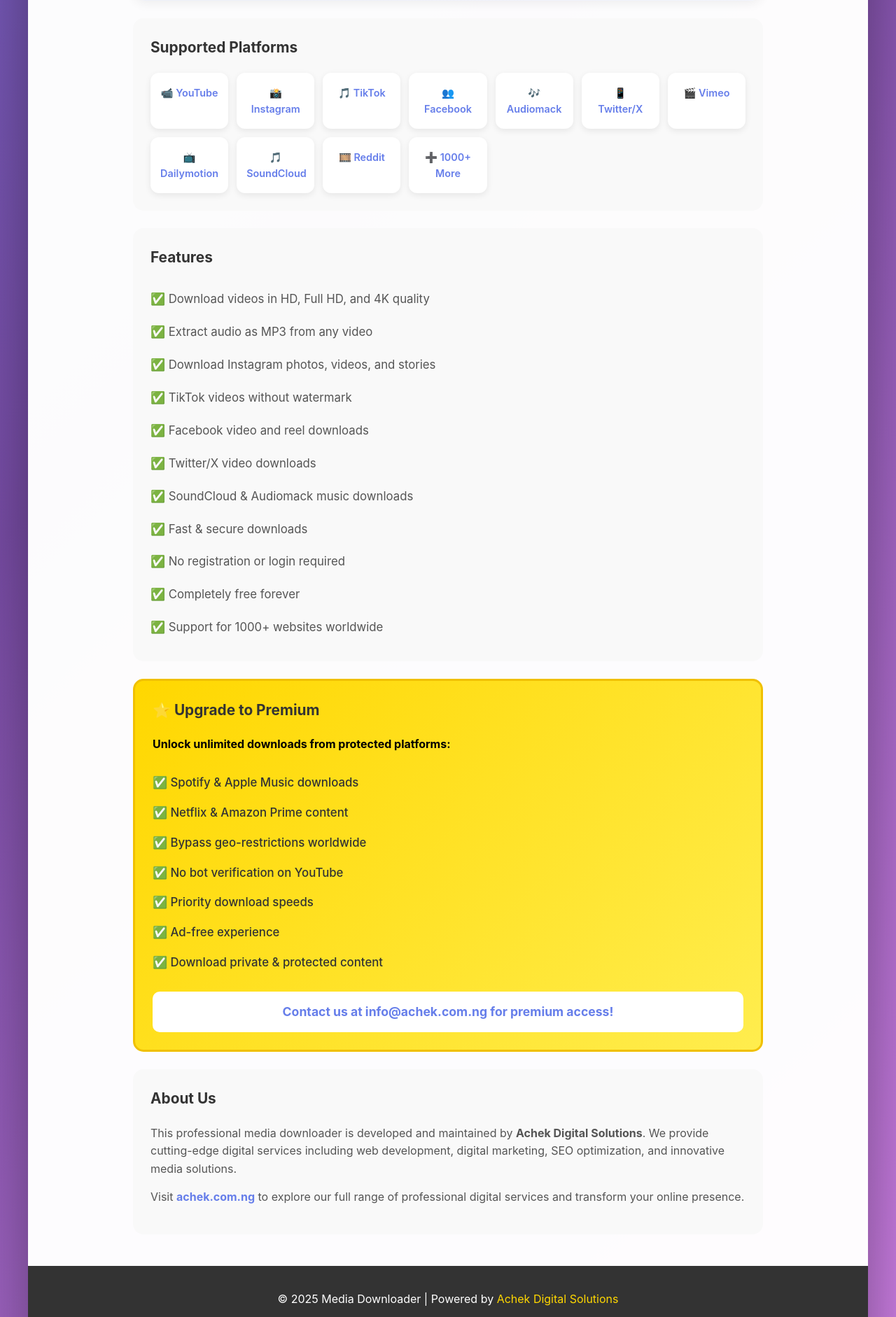
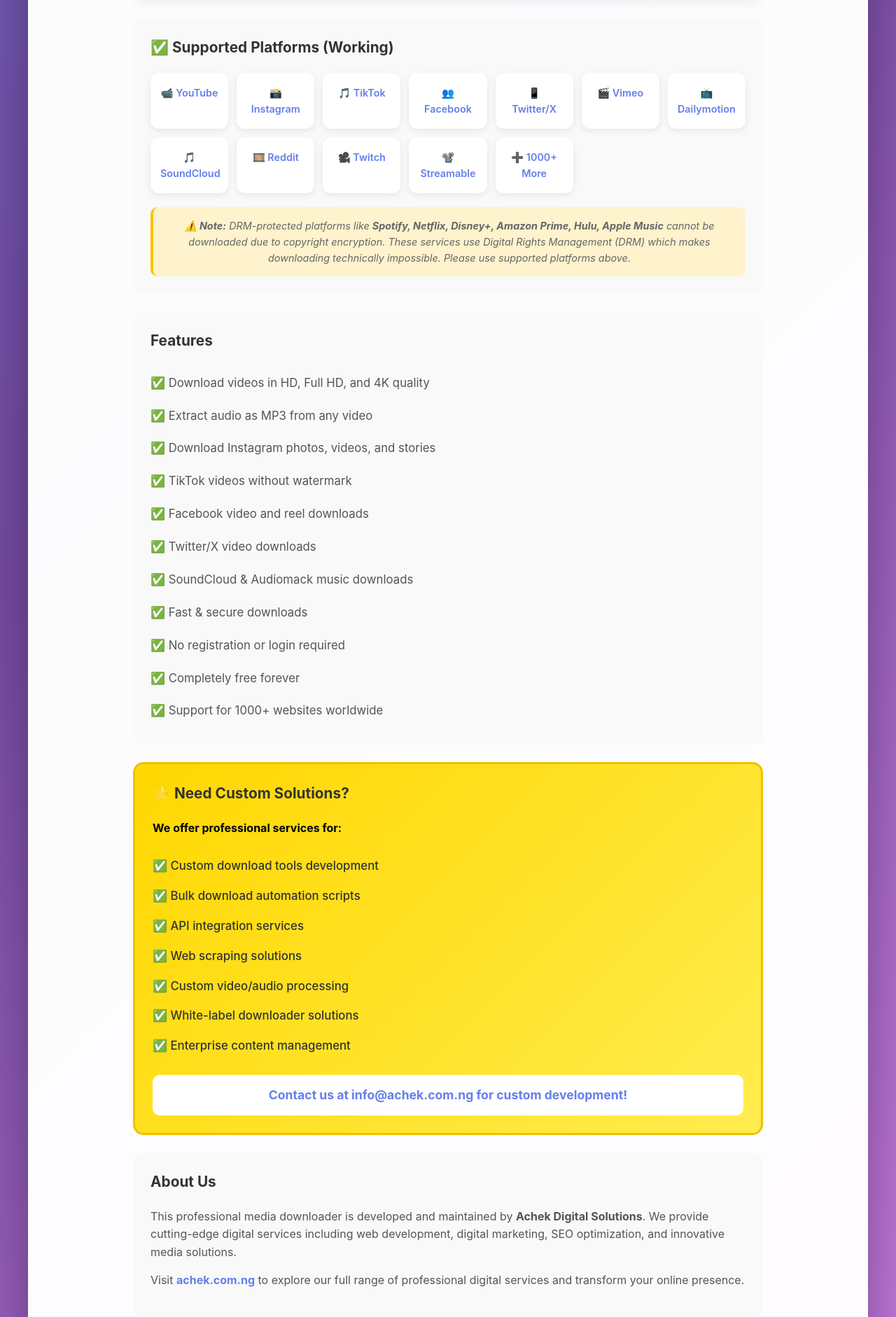
Before and after one commit to naijabuzzed-bit/Achek_Downloader, a Flask app: page / in a window 1280 px wide. Shown: the part 458-2340 px from the top of the page at 70% size. Run offline with Flask 3, Linux system fonts and the light colour scheme; some libraries are stand-ins or nearby versions.

Commit message:
Improve download error handling and platform support messaging
Update yt_dlp options, refine error message parsing, and modify UI to clarify unsupported DRM-protected platforms while promoting custom development services.

Replit-Commit-Author: Agent
Replit-Commit-Session-Id: a006fad9-3b7e-4f91-8c83-45b84ae8853e
Replit-Commit-Checkpoint-Type: intermediate_checkpoint
Replit-Commit-Event-Id: 5e7f5489-6953-4728-b644-3747600a212e
Replit-Commit-Screenshot-Url: https://storage.googleapis.com/screenshot-production-us-central1/032d01b6-158f-42b7-8e76-45150de05bae/a006fad9-3b7e-4f91-8c83-45b84ae8853e/iOp2bFm

```diff
--- a/app.py
+++ b/app.py
@@ -28,23 +28,33 @@ def get_info():
             'no_warnings': True,
             'extract_flat': False,
             'nocheckcertificate': True,
+            'ignoreerrors': False,
             'user_agent': 'Mozilla/5.0 (Windows NT 10.0; Win64; x64) AppleWebKit/537.36 (KHTML, like Gecko) Chrome/120.0.0.0 Safari/537.36',
             'http_headers': {
                 'User-Agent': 'Mozilla/5.0 (Windows NT 10.0; Win64; x64) AppleWebKit/537.36 (KHTML, like Gecko) Chrome/120.0.0.0 Safari/537.36',
                 'Accept': 'text/html,application/xhtml+xml,application/xml;q=0.9,*/*;q=0.8',
                 'Accept-Language': 'en-us,en;q=0.5',
+                'Accept-Encoding': 'gzip, deflate',
                 'Sec-Fetch-Mode': 'navigate',
             },
             'extractor_args': {
                 'youtube': {
                     'player_client': ['android', 'ios', 'web'],
                     'player_skip': ['webpage', 'configs'],
-                    'skip': ['dash', 'hls']
+                },
+                'instagram': {
+                    'api_version': 'v1',
+                },
+                'tiktok': {
+                    'api_hostname': 'api22-normal-c-useast2a.tiktokv.com',
                 }
             },
             'age_limit': None,
             'geo_bypass': True,
-            'geo_bypass_country': 'US'
+            'geo_bypass_country': 'US',
+            'socket_timeout': 30,
+            'retries': 3,
+            'fragment_retries': 3,
         }
 
         with yt_dlp.YoutubeDL(ydl_opts) as ydl:
@@ -100,20 +110,24 @@ def get_info():
             })
 
     except Exception as e:
-        error_message = str(e)
+        error_message = str(e).lower()
 
-        if 'private' in error_message.lower() or 'login' in error_message.lower():
-            return jsonify({'error': '🔐 This content is private or requires login. Upgrade to premium for access to protected content.'}), 400
-        elif 'geo' in error_message.lower() or 'location' in error_message.lower():
-            return jsonify({'error': '🌍 This content may be restricted in your region. Premium users can access geo-restricted content.'}), 400
-        elif '404' in error_message or 'not found' in error_message.lower():
-            return jsonify({'error': '❌ Content not found. Please check the URL and try again.'}), 404
-        elif 'drm' in error_message.lower() or 'spotify' in error_message.lower() or 'netflix' in error_message.lower():
-            return jsonify({'error': '⭐ Premium Content Detected: This platform requires a premium subscription. Upgrade to download from Spotify, Netflix, and other protected platforms.'}), 400
-        elif 'audiomack' in error_message.lower():
-            return jsonify({'error': '🎵 Audiomack download failed. Please verify the URL is correct (format: https://audiomack.com/username/song/song-title).'}), 400
+        if 'spotify' in error_message:
+            return jsonify({'error': '🚫 Spotify uses DRM protection and requires authentication. Spotify downloads are not supported due to copyright protection. Try YouTube Music, SoundCloud, or other platforms instead.'}), 400
+        elif 'netflix' in error_message or 'prime video' in error_message or 'disney' in error_message or 'hulu' in error_message:
+            return jsonify({'error': '🚫 Netflix, Disney+, Prime Video and similar streaming services use heavy DRM encryption. These platforms cannot be downloaded due to copyright protection.'}), 400
+        elif 'audiomack' in error_message:
+            return jsonify({'error': '🎵 Audiomack Error: Please check the URL format. Try the direct song URL like: https://audiomack.com/artist/song-title'}), 400
+        elif 'private' in error_message or 'login' in error_message:
+            return jsonify({'error': '🔐 This content is private or requires login. Try a public video instead.'}), 400
+        elif 'geo' in error_message or 'location' in error_message or 'not available' in error_message:
+            return jsonify({'error': '🌍 This content may be restricted in your region or not available.'}), 400
+        elif '404' in error_message or 'not found' in error_message:
+            return jsonify({'error': '❌ Content not found. Please verify the URL is correct and the content still exists.'}), 404
+        elif 'copyright' in error_message or 'removed' in error_message:
+            return jsonify({'error': '⚠️ This content has been removed due to copyright claims.'}), 400
 
-        return jsonify({'error': f'Unable to process this URL. Try a different link or upgrade to premium for better compatibility.'}), 500
+        return jsonify({'error': f'Unable to process this URL. Supported platforms: YouTube, Instagram, TikTok, Facebook, Twitter, Vimeo, Dailymotion, SoundCloud, and 1000+ others. Note: DRM-protected platforms (Spotify, Netflix, etc.) are not supported.'}), 500
 
 @app.route('/download', methods=['POST'])
 def download():
@@ -134,23 +148,33 @@ def download():
             'quiet': True,
             'no_warnings': True,
             'nocheckcertificate': True,
+            'ignoreerrors': False,
             'user_agent': 'Mozilla/5.0 (Windows NT 10.0; Win64; x64) AppleWebKit/537.36 (KHTML, like Gecko) Chrome/120.0.0.0 Safari/537.36',
             'http_headers': {
                 'User-Agent': 'Mozilla/5.0 (Windows NT 10.0; Win64; x64) AppleWebKit/537.36 (KHTML, like Gecko) Chrome/120.0.0.0 Safari/537.36',
                 'Accept': 'text/html,application/xhtml+xml,application/xml;q=0.9,*/*;q=0.8',
                 'Accept-Language': 'en-us,en;q=0.5',
+                'Accept-Encoding': 'gzip, deflate',
                 'Sec-Fetch-Mode': 'navigate',
             },
             'extractor_args': {
                 'youtube': {
                     'player_client': ['android', 'ios', 'web'],
                     'player_skip': ['webpage', 'configs'],
-                    'skip': ['dash', 'hls']
+                },
+                'instagram': {
+                    'api_version': 'v1',
+                },
+                'tiktok': {
+                    'api_hostname': 'api22-normal-c-useast2a.tiktokv.com',
                 }
             },
             'age_limit': None,
             'geo_bypass': True,
-            'geo_bypass_country': 'US'
+            'geo_bypass_country': 'US',
+            'socket_timeout': 30,
+            'retries': 3,
+            'fragment_retries': 3,
         }
 
         if download_type == 'audio':
@@ -195,20 +219,24 @@ def download():
                 return jsonify({'error': 'Download failed'}), 500
 
     except Exception as e:
-        error_message = str(e)
+        error_message = str(e).lower()
 
-        if 'private' in error_message.lower() or 'login' in error_message.lower():
-            return jsonify({'error': '🔐 This content is private. Upgrade to premium for protected content downloads.'}), 400
-        elif 'geo' in error_message.lower() or 'location' in error_message.lower():
-            return jsonify({'error': '🌍 Content restricted in your region. Premium users get unrestricted access.'}), 400
-        elif '404' in error_message or 'not found' in error_message.lower():
-            return jsonify({'error': '❌ Content not found. Please check the URL.'}), 404
-        elif 'drm' in error_message.lower() or 'spotify' in error_message.lower() or 'netflix' in error_message.lower():
-            return jsonify({'error': '⭐ Premium Required: Download from Spotify, Netflix & protected platforms with premium subscription.'}), 400
-        elif 'audiomack' in error_message.lower():
-            return jsonify({'error': '🎵 Audiomack download failed. Verify URL format or try premium for better support.'}), 400
+        if 'spotify' in error_message:
+            return jsonify({'error': '🚫 Spotify downloads are not supported due to DRM copyright protection.'}), 400
+        elif 'netflix' in error_message or 'prime video' in error_message or 'disney' in error_message or 'hulu' in error_message:
+            return jsonify({'error': '🚫 Streaming services with DRM encryption (Netflix, Disney+, etc.) cannot be downloaded.'}), 400
+        elif 'audiomack' in error_message:
+            return jsonify({'error': '🎵 Audiomack Error: Please use the correct URL format for the song.'}), 400
+        elif 'private' in error_message or 'login' in error_message:
+            return jsonify({'error': '🔐 This content is private or requires login.'}), 400
+        elif 'geo' in error_message or 'location' in error_message:
+            return jsonify({'error': '🌍 Content restricted in your region.'}), 400
+        elif '404' in error_message or 'not found' in error_message:
+            return jsonify({'error': '❌ Content not found or has been removed.'}), 404
+        elif 'copyright' in error_message or 'removed' in error_message:
+            return jsonify({'error': '⚠️ Content removed due to copyright claims.'}), 400
 
-        return jsonify({'error': f'Download failed. Try a different URL or upgrade to premium for enhanced compatibility.'}), 500
+        return jsonify({'error': f'Download failed. Supported platforms: YouTube, Instagram, TikTok, Facebook, Twitter, Vimeo, SoundCloud, and others. DRM-protected services not supported.'}), 500
 
 @app.route('/download-file/<path:filename>')
 def download_file(filename):
--- a/templates/index.html
+++ b/templates/index.html
@@ -141,20 +141,24 @@
                     </div>
 
                     <div class="supported-platforms">
-                        <h3>Supported Platforms</h3>
+                        <h3>✅ Supported Platforms (Working)</h3>
                         <div class="platform-grid">
                             <div class="platform-item">📹 YouTube</div>
                             <div class="platform-item">📸 Instagram</div>
                             <div class="platform-item">🎵 TikTok</div>
                             <div class="platform-item">👥 Facebook</div>
-                            <div class="platform-item">🎶 Audiomack</div>
                             <div class="platform-item">📱 Twitter/X</div>
                             <div class="platform-item">🎬 Vimeo</div>
                             <div class="platform-item">📺 Dailymotion</div>
                             <div class="platform-item">🎵 SoundCloud</div>
                             <div class="platform-item">🎞️ Reddit</div>
+                            <div class="platform-item">🎥 Twitch</div>
+                            <div class="platform-item">📽️ Streamable</div>
                             <div class="platform-item">➕ 1000+ More</div>
                         </div>
+                        <p class="platform-note" style="margin-top: 20px; padding: 15px; background: #fff3cd; border-radius: 10px; border-left: 4px solid #ffc107;">
+                            <strong>⚠️ Note:</strong> DRM-protected platforms like <strong>Spotify, Netflix, Disney+, Amazon Prime, Hulu, Apple Music</strong> cannot be downloaded due to copyright encryption. These services use Digital Rights Management (DRM) which makes downloading technically impossible. Please use supported platforms above.
+                        </p>
                     </div>
 
                     <div class="features">
@@ -175,18 +179,18 @@
                     </div>
 
                     <div class="premium-section">
-                        <h3>⭐ Upgrade to Premium</h3>
-                        <p><strong>Unlock unlimited downloads from protected platforms:</strong></p>
+                        <h3>⭐ Need Custom Solutions?</h3>
+                        <p><strong>We offer professional services for:</strong></p>
                         <ul>
-                            <li>✅ Spotify & Apple Music downloads</li>
-                            <li>✅ Netflix & Amazon Prime content</li>
-                            <li>✅ Bypass geo-restrictions worldwide</li>
-                            <li>✅ No bot verification on YouTube</li>
-                            <li>✅ Priority download speeds</li>
-                            <li>✅ Ad-free experience</li>
-                            <li>✅ Download private & protected content</li>
+                            <li>✅ Custom download tools development</li>
+                            <li>✅ Bulk download automation scripts</li>
+                            <li>✅ API integration services</li>
+                            <li>✅ Web scraping solutions</li>
+                            <li>✅ Custom video/audio processing</li>
+                            <li>✅ White-label downloader solutions</li>
+                            <li>✅ Enterprise content management</li>
                         </ul>
-                        <p class="premium-cta">Contact us at <strong>info@achek.com.ng</strong> for premium access!</p>
+                        <p class="premium-cta">Contact us at <strong>info@achek.com.ng</strong> for custom development!</p>
                     </div>
 
                     <div class="about-section">
```
